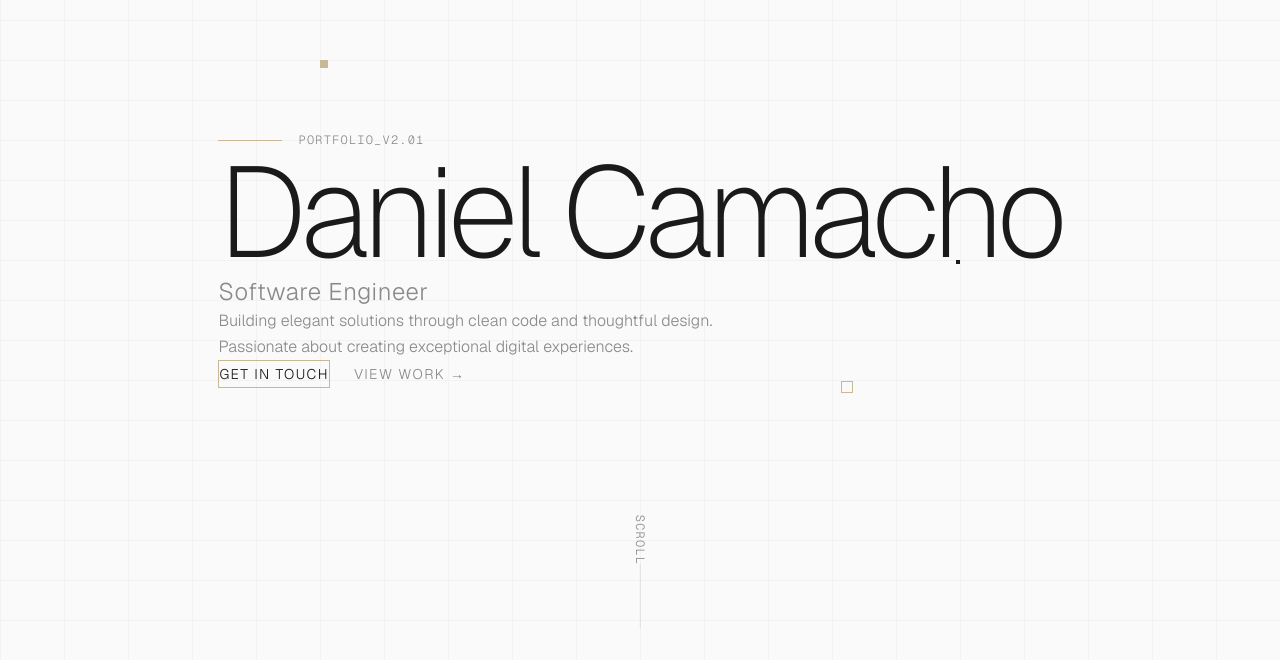
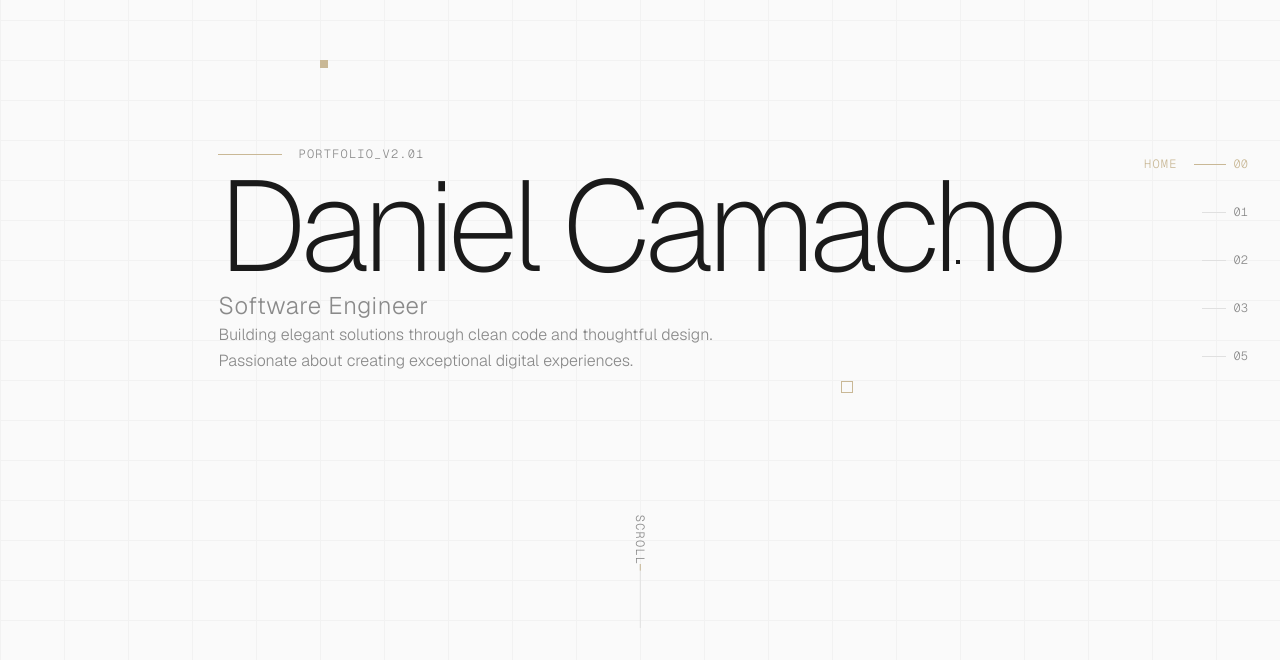
Before and after one commit to DanielHC16/dcamacho-dev, a Next.js app: page / in a window 1280 px wide. Shown: the part 140-800 px from the top of the page. Built offline with nearby package versions, Linux system fonts and the light colour scheme.

Commit message:
feat: navbar

```diff
--- a/app/globals.css
+++ b/app/globals.css
@@ -87,3 +87,16 @@ body {
     transform: translateY(0);
   }
 }
+
+@keyframes scroll-line {
+  0% {
+    transform: translateY(-100%);
+  }
+  100% {
+    transform: translateY(100%);
+  }
+}
+
+.animate-scroll-line {
+  animation: scroll-line 2s ease-in-out infinite;
+}
--- a/components/Hero.tsx
+++ b/components/Hero.tsx
@@ -5,6 +5,8 @@ import { personalInfo } from '@/lib/data';
 
 export default function Hero() {
   const [mousePosition, setMousePosition] = useState({ x: 0, y: 0 });
+  const [scrolled, setScrolled] = useState(false);
+  const [activeSection, setActiveSection] = useState('hero');
 
   useEffect(() => {
     const handleMouseMove = (e: MouseEvent) => {
@@ -14,12 +16,69 @@ export default function Hero() {
       });
     };
 
+    const handleScroll = () => {
+      setScrolled(window.scrollY > 100);
+
+      // Determine active section
+      const sections = ['hero', 'about', 'projects', 'skills', 'contact'];
+      const current = sections.find(section => {
+        const element = document.getElementById(section);
+        if (element) {
+          const rect = element.getBoundingClientRect();
+          return rect.top <= 100 && rect.bottom >= 100;
+        }
+        return false;
+      });
+      if (current) setActiveSection(current);
+    };
+
     window.addEventListener('mousemove', handleMouseMove);
-    return () => window.removeEventListener('mousemove', handleMouseMove);
+    window.addEventListener('scroll', handleScroll);
+    return () => {
+      window.removeEventListener('mousemove', handleMouseMove);
+      window.removeEventListener('scroll', handleScroll);
+    };
   }, []);
 
+  const navItems = [
+    { id: 'hero', label: '00', name: 'Home' },
+    { id: 'about', label: '01', name: 'About' },
+    { id: 'projects', label: '02', name: 'Work' },
+    { id: 'skills', label: '03', name: 'Skills' },
+    { id: 'contact', label: '05', name: 'Contact' },
+  ];
+
   return (
-    <section className="min-h-screen flex items-center justify-center relative overflow-hidden px-6">
+    <section id="hero" className="min-h-screen flex items-center justify-center relative overflow-hidden px-6">
+      {/* Side Navigation */}
+      <nav className="fixed right-8 top-1/2 -translate-y-1/2 z-50 hidden lg:block">
+        <div className="flex flex-col items-end gap-8">
+          {navItems.map((item) => (
+            <a
+              key={item.id}
+              href={`#${item.id}`}
+              className="group flex items-center gap-4 transition-all duration-300"
+            >
+              <span className={`text-xs font-mono uppercase tracking-widest opacity-0 group-hover:opacity-100 transition-opacity duration-300 ${
+                activeSection === item.id ? 'opacity-100 text-accent' : 'text-muted'
+              }`}>
+                {item.name}
+              </span>
+              <div className="flex items-center gap-2">
+                <div className={`h-px transition-all duration-300 ${
+                  activeSection === item.id ? 'w-8 bg-accent' : 'w-6 bg-border group-hover:w-8 group-hover:bg-accent'
+                }`}></div>
+                <span className={`text-xs font-mono transition-colors duration-300 ${
+                  activeSection === item.id ? 'text-accent' : 'text-muted group-hover:text-accent'
+                }`}>
+                  {item.label}
+                </span>
+              </div>
+            </a>
+          ))}
+        </div>
+      </nav>
+
       {/* Animated Background Grid */}
       <div className="absolute inset-0 opacity-30">
         <div className="absolute inset-0">
@@ -101,35 +160,19 @@ export default function Hero() {
             Building elegant solutions through clean code and thoughtful design.
             Passionate about creating exceptional digital experiences.
           </p>
-
-          {/* CTA */}
-          <div className="flex items-center gap-6 pt-8">
-            <a
-              href="#contact"
-              className="group relative px-8 py-4 border border-accent hover:bg-accent transition-all duration-300"
-            >
-              <span className="relative z-10 text-sm uppercase tracking-widest font-light text-foreground group-hover:text-background transition-colors duration-300">
-                Get in touch
-              </span>
-              <div className="absolute inset-0 bg-accent opacity-0 group-hover:opacity-10 transition-opacity duration-300"></div>
-            </a>
-
-            <a
-              href="#projects"
-              className="text-sm uppercase tracking-widest font-light text-muted hover:text-foreground transition-colors duration-300"
-            >
-              View Work →
-            </a>
-          </div>
         </div>
       </div>
 
-      {/* Scroll Indicator */}
-      <div className="absolute bottom-8 left-1/2 -translate-x-1/2 flex flex-col items-center gap-4 animate-fadeIn">
+      {/* Scroll Indicator with Animation */}
+      <div className={`absolute bottom-8 left-1/2 -translate-x-1/2 flex flex-col items-center gap-4 transition-all duration-500 ${
+        scrolled ? 'opacity-0 translate-y-4' : 'opacity-100 translate-y-0'
+      }`}>
         <span className="text-xs text-muted font-mono uppercase tracking-widest rotate-90">
           Scroll
         </span>
-        <div className="w-px h-16 bg-border"></div>
+        <div className="w-px h-16 bg-border relative overflow-hidden">
+          <div className="absolute top-0 left-0 w-full h-full bg-accent animate-scroll-line"></div>
+        </div>
       </div>
     </section>
   );
```
